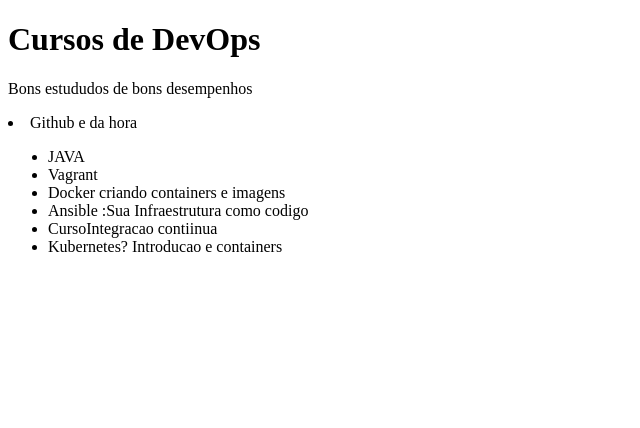
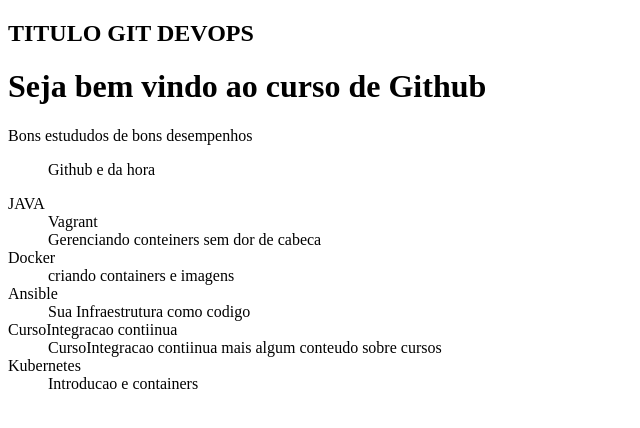
Before and after one commit to delio404/cursos_alura-git_hub, a plain HTML site: page index.html in a window 1280 px wide. Shown: the whole page, without its empty margins (0-640 px from the left). Drawn offline with Linux system fonts and the light colour scheme.

Commit message:
atualizado

```diff
--- a/index.html
+++ b/index.html
@@ -7,16 +7,25 @@
     <title>Curso-git-alterado-DELIO`s</title>
 </head>
 <body>
-    <h1>Cursos de DevOps</h1>
+    <h2>TITULO GIT DEVOPS</h2>
+    <h1>Seja bem vindo ao curso de Github </h1>
+    <p>Bons estududos de bons desempenhos</p>
+    <dd>Github e da hora</dd>
+    <dl>
+        <dt>JAVA</dt>
+        <dd>Vagrant</dd>
+        <dd>Gerenciando conteiners sem dor de cabeca</dd>
 
-    </h1>
-    <p>Bons estududos de bons desempenhos</p>
-    <li>Github e da hora</li>
-    <ul><li>JAVA</li>
-        <li>Vagrant</li>
-        <li>Docker criando containers e imagens</li>
-        <li>Ansible :Sua Infraestrutura como codigo</li>
-        <li>CursoIntegracao contiinua</li>
-        <li>Kubernetes? Introducao e containers</li>
-    </ul>
+        <dt>Docker</dt>
+        <dd>criando containers e imagens</dd>
+
+        <dt>Ansible</dt>
+        <dd>Sua Infraestrutura como codigo</dd>
+
+        <dt>CursoIntegracao contiinua</dt>
+        <dd>CursoIntegracao contiinua mais algum conteudo sobre cursos</dd>
+
+        <dt>Kubernetes</dt>
+        <dd>Introducao e containers</dd>
+    </dl>
 </body>
```
